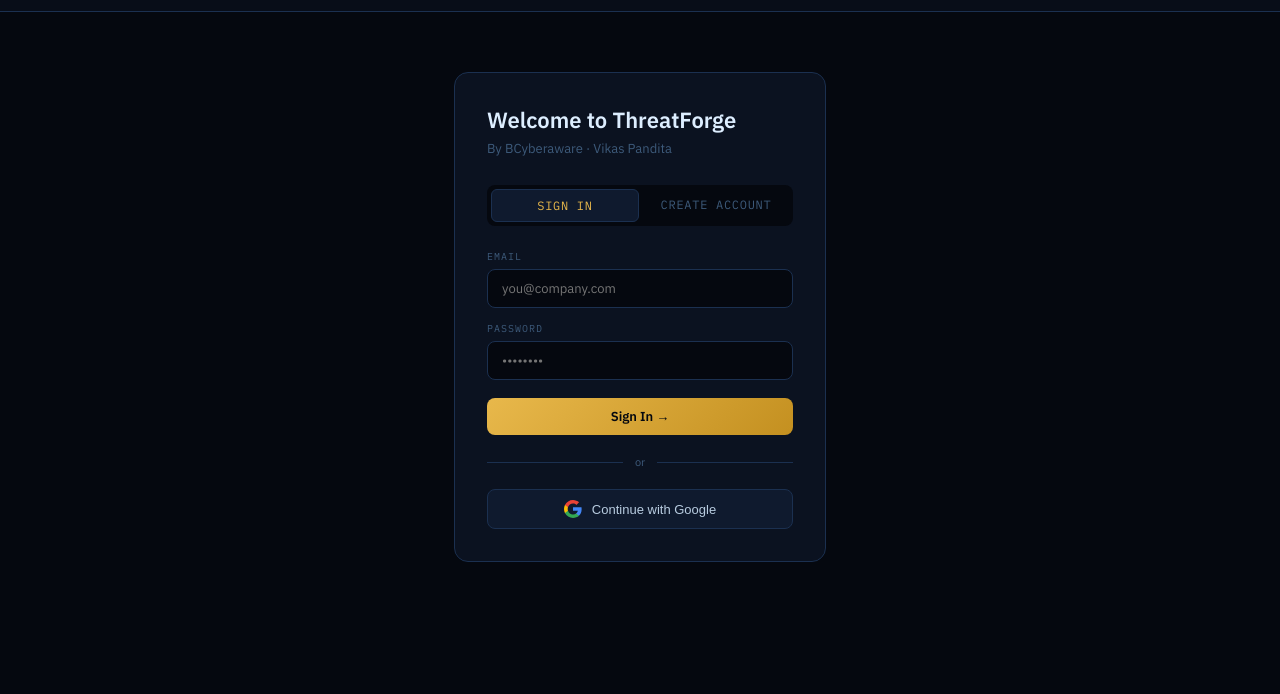
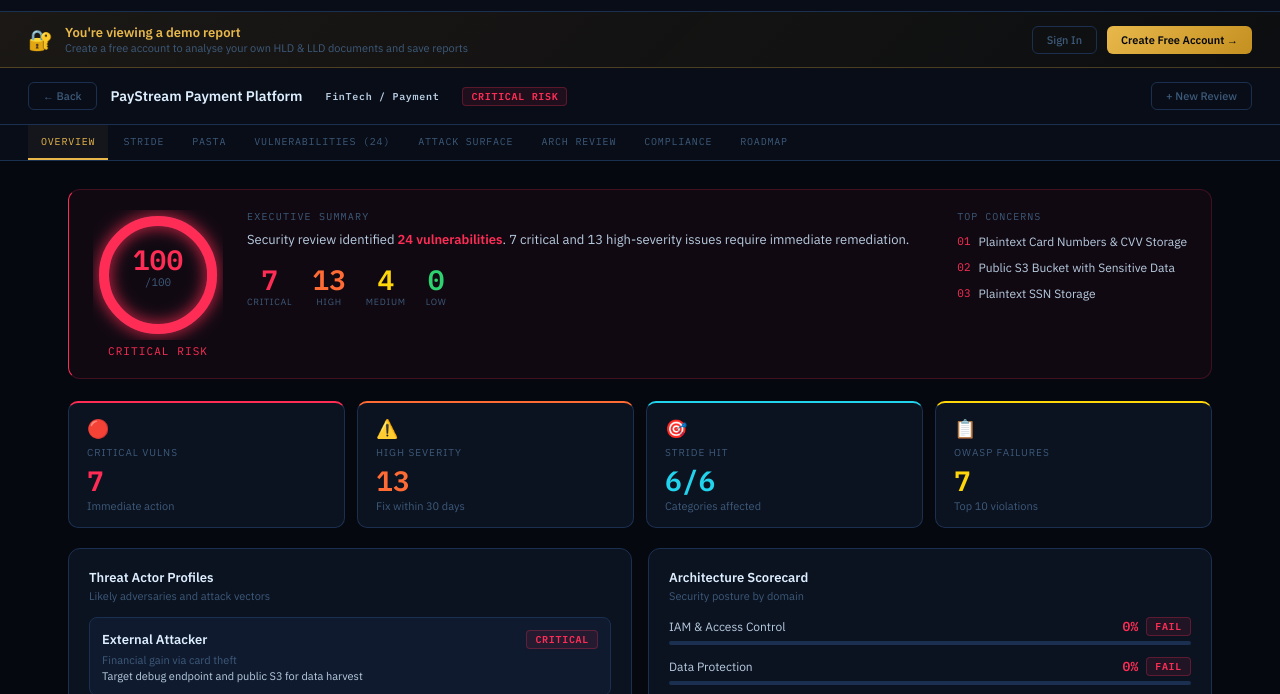
Before and after one commit to vikaspandita12/threatforge-bcyberaware, a plain HTML site: page index.html in a window 1280 px wide. Both pictures are taken after a click on the button "⚡ Try Demo". Shown: the part 50-744 px from the top of the page. Drawn offline with nearby package versions, Linux system fonts and the light colour scheme.

Commit message:
Update index.html

```diff
--- a/index.html
+++ b/index.html
@@ -516,16 +516,32 @@
 
 <!-- REPORT -->
 <div class="view" id="view-report">
+  <!-- Demo signup nudge bar (only shown for guests) -->
+  <div id="demo-signup-bar" style="display:none;background:linear-gradient(135deg,#e8b84b18,#e8b84b08);
+    border-bottom:1px solid #e8b84b44;padding:12px 28px;align-items:center;
+    justify-content:space-between;gap:16px;flex-wrap:wrap">
+    <div style="display:flex;align-items:center;gap:12px">
+      <span style="font-size:20px">🔐</span>
+      <div>
+        <div style="font-size:13px;font-weight:600;color:var(--gold)">You're viewing a demo report</div>
+        <div style="font-size:11px;color:var(--muted)">Create a free account to analyse your own HLD & LLD documents and save reports</div>
+      </div>
+    </div>
+    <div style="display:flex;gap:10px;flex-shrink:0">
+      <button class="btn btn-ghost btn-sm" onclick="showView('auth');switchAuthTab('login')">Sign In</button>
+      <button class="btn btn-gold btn-sm" onclick="showView('auth');switchAuthTab('signup')">Create Free Account →</button>
+    </div>
+  </div>
   <div class="report-topbar">
     <div class="report-info">
-      <button class="btn btn-ghost btn-sm" onclick="showView('dashboard')">← Dashboard</button>
+      <button class="btn btn-ghost btn-sm" onclick="currentUser ? showView('dashboard') : showView('landing')">← Back</button>
       <span class="report-proj" id="rp-name">—</span>
       <span class="badge" id="rp-type-badge"></span>
       <span id="rp-risk-badge" class="badge"></span>
     </div>
     <div style="display:flex;gap:8px">
       <button class="btn btn-gold btn-sm" id="save-btn" onclick="saveReport()">💾 Save Report</button>
-      <button class="btn btn-ghost btn-sm" onclick="showView('analyze')">+ New Review</button>
+      <button class="btn btn-ghost btn-sm" onclick="currentUser ? showView('analyze') : (showView('auth'),switchAuthTab('signup'))">+ New Review</button>
     </div>
   </div>
   <div class="tab-bar" id="report-tabs"></div>
@@ -940,11 +956,52 @@
 }
 
 function tryDemo() {
-  loadDemo();
-  document.getElementById('az-hld').value = SAMPLE_HLD;
-  document.getElementById('az-lld').value = SAMPLE_LLD;
-  if (currentUser) showView('analyze');
-  else showView('auth');
+  // Run full demo analysis without requiring login
+  const proj = {
+    name: 'PayStream Payment Platform',
+    type: 'FinTech / Payment',
+    classification: 'PCI-DSS Sensitive',
+    team: 'Platform Engineering',
+  };
+
+  // Show loading screen
+  showView('analyze');
+  document.getElementById('az-step1').style.display = 'none';
+  document.getElementById('az-step2').style.display = 'none';
+  document.getElementById('az-loading').style.display = 'block';
+  setStepDots(3);
+
+  const logs = ['Loading PayStream demo documents…','Running STRIDE analysis…','Executing PASTA framework…','Mapping attack surface…','Checking compliance gaps…','Generating remediation roadmap…'];
+  const logEl = document.getElementById('az-log');
+  logEl.innerHTML = '';
+  let i = 0;
+  const iv = setInterval(() => {
+    if (i < logs.length) {
+      const d = document.createElement('div');
+      d.className = 'log-line';
+      d.textContent = '▸ ' + logs[i++];
+      logEl.appendChild(d);
+    } else {
+      clearInterval(iv);
+      currentReport = analyzeDocuments(SAMPLE_HLD, SAMPLE_LLD, proj);
+      currentReport._meta = {
+        name: proj.name, type: proj.type,
+        classification: proj.classification, team: proj.team,
+        saved: false, demo: true,
+        hld: SAMPLE_HLD, lld: SAMPLE_LLD
+      };
+      setTimeout(() => {
+        renderReportView();
+        document.getElementById('az-loading').style.display = 'none';
+        // Hide save button for guests — show sign up prompt instead
+        if (!currentUser) {
+          document.getElementById('save-btn').style.display = 'none';
+          document.getElementById('demo-signup-bar').style.display = 'flex';
+        }
+        showView('report');
+      }, 400);
+    }
+  }, 300);
 }
 
 // ── RULE ENGINE (24 security rules) ────────────────────────────
```
